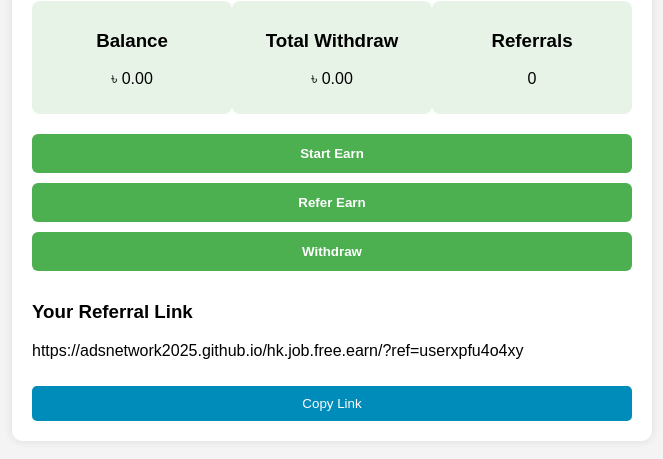
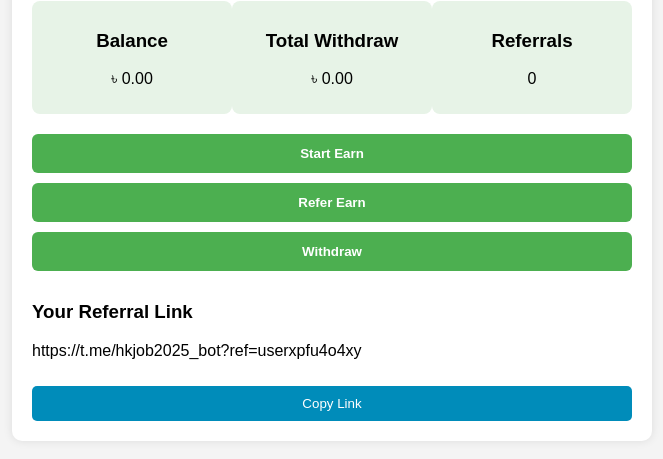
Before and after one commit to adsnetwork2025/hk.job.free.earn, a plain HTML site: page index.html in a window 1280 px wide. Both pictures are taken after a click on the button "Refer Earn". Shown: the part 97-556 px from the top of the page, without its empty margins (308-971 px from the left). Drawn offline with Linux system fonts and the light colour scheme.

Commit message:
Update index.html

```diff
--- a/index.html
+++ b/index.html
@@ -180,7 +180,7 @@
 
     // Refer Earn button
     document.getElementById('referEarnBtn').addEventListener('click', () => {
-      const link = `https://adsnetwork2025.github.io/hk.job.free.earn/?ref=${referralCode}`;
+      const link = `https://t.me/hkjob2025_bot?ref=${referralCode}`;
       document.getElementById('referLink').innerText = link;
       document.getElementById('referLinkSection').style.display = 'block';
     });
```
